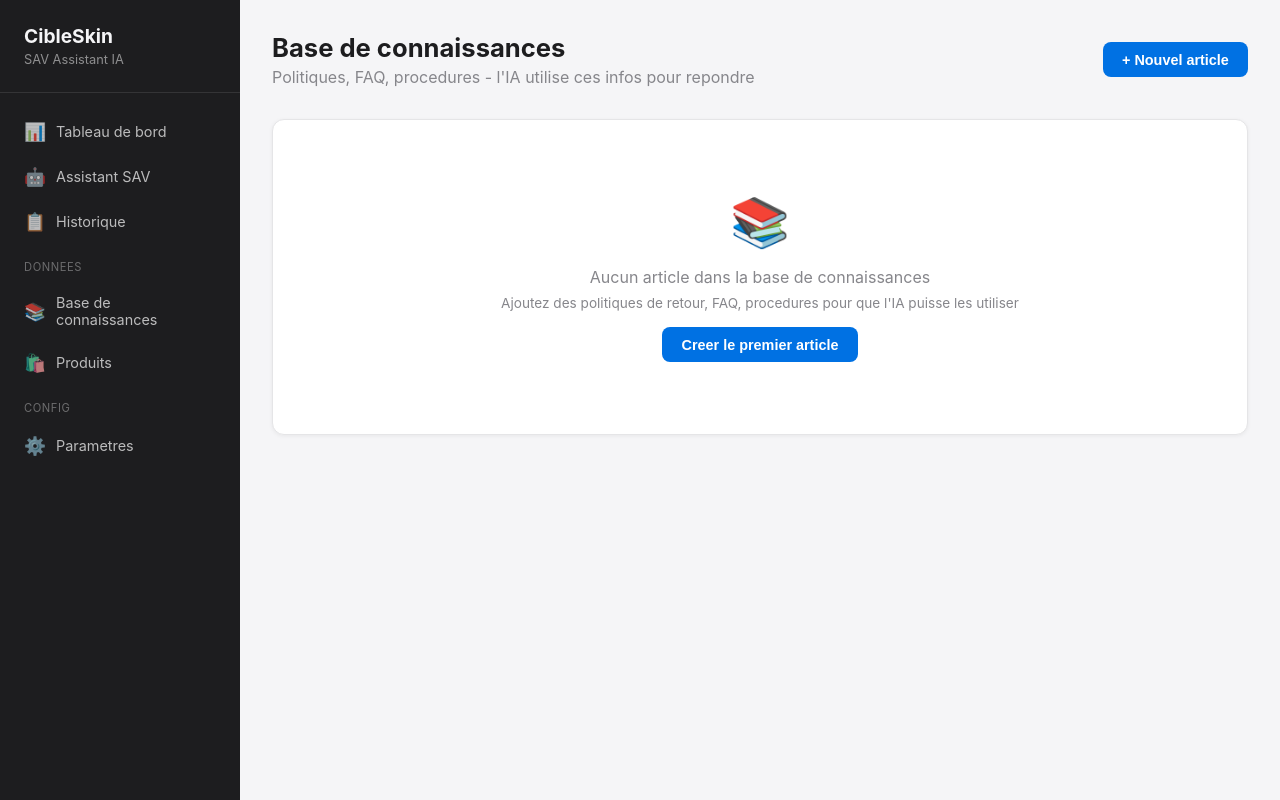
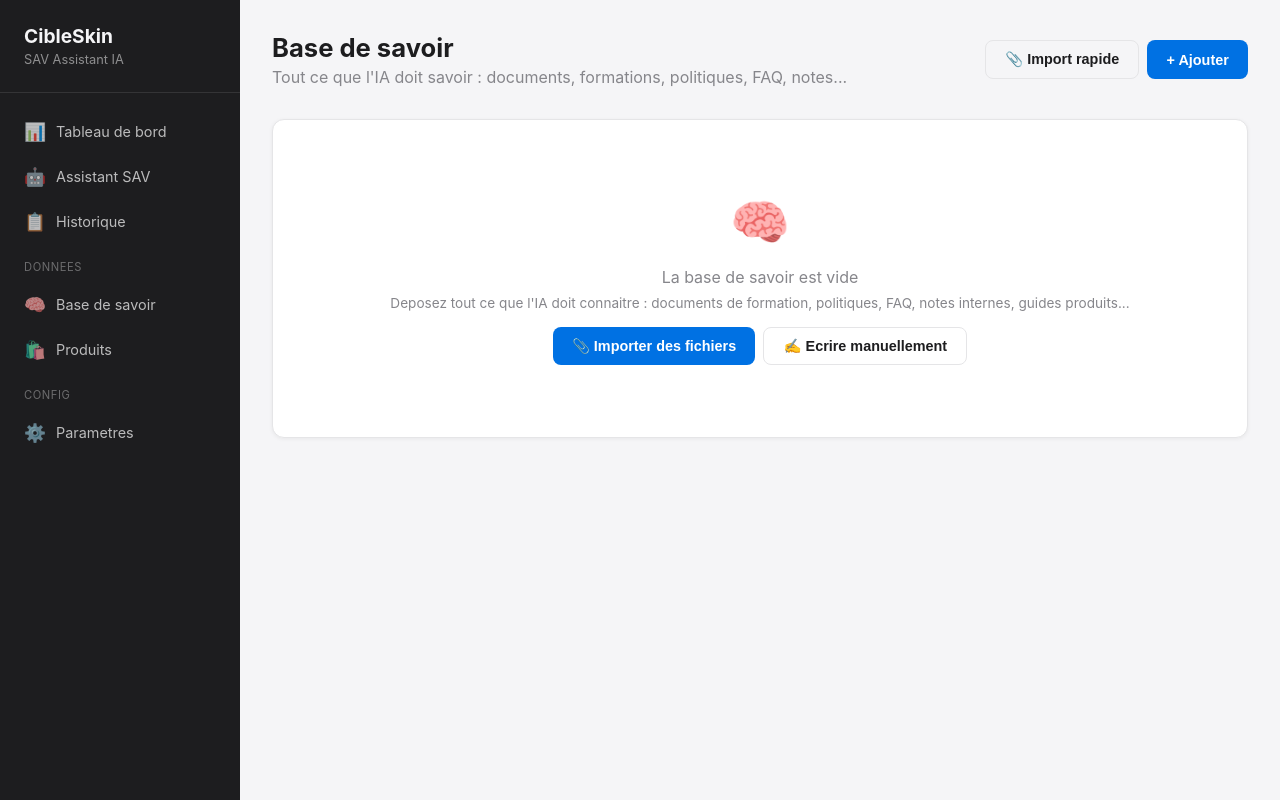
Before and after one commit to BenAbitbol/SAV-cibleskin, a Flask app: template templates/knowledge_base.html in a window 1280 px wide. Run offline with Flask 3, Linux system fonts and the light colour scheme; the template is opened without the code that fills it, so the values that code supplies are empty.

Commit message:
Redesign KB as 'Base de savoir' with quick import and drag-drop
- Rename 'Base de connaissances' to 'Base de savoir' (not just articles)
- Add 'Import rapide' button: drag-drop files anywhere, auto-creates entries
- Multi-file upload support with auto-categorization
- Broader categories: Formation, Process, Fiche produit, etc.
- Global drag-drop on page opens import zone automatically
- Cleaner empty state with dual CTA (import files / write manually)

https://claude.ai/code/session_013pPwLeTK3FDNgcPX3PizjY

```diff
--- a/templates/base.html
+++ b/templates/base.html
@@ -140,7 +140,7 @@
             </a>
             <div class="section-label">Donnees</div>
             <a href="/base-connaissances" class="{% if page == 'kb' %}active{% endif %}">
-                <span class="icon">📚</span><span>Base de connaissances</span>
+                <span class="icon">🧠</span><span>Base de savoir</span>
             </a>
             <a href="/produits" class="{% if page == 'products' %}active{% endif %}">
                 <span class="icon">🛍️</span><span>Produits</span>
--- a/templates/knowledge_base.html
+++ b/templates/knowledge_base.html
@@ -1,22 +1,36 @@
 {% extends "base.html" %}
-{% block title %}Base de connaissances{% endblock %}
+{% block title %}Base de savoir{% endblock %}
 {% block content %}
 <div class="page-header">
     <div>
-        <h1>Base de connaissances</h1>
-        <p>Politiques, FAQ, procedures - l'IA utilise ces infos pour repondre</p>
+        <h1>Base de savoir</h1>
+        <p>Tout ce que l'IA doit savoir : documents, formations, politiques, FAQ, notes...</p>
     </div>
-    <button class="btn btn-primary" onclick="openModal()">+ Nouvel article</button>
+    <div style="display: flex; gap: 0.5rem;">
+        <button class="btn btn-ghost" onclick="openQuickDrop()">📎 Import rapide</button>
+        <button class="btn btn-primary" onclick="openModal()">+ Ajouter</button>
+    </div>
 </div>
 
 {% if categories %}
 <div class="filters">
-    <a href="/base-connaissances" class="filter-btn {% if not filter_category %}active{% endif %}">Tout</a>
+    <a href="/base-connaissances" class="filter-btn {% if not filter_category %}active{% endif %}">Tout ({{ articles|length }})</a>
     {% for cat in categories %}
     <a href="/base-connaissances?category={{ cat }}" class="filter-btn {% if filter_category == cat %}active{% endif %}">{{ cat }}</a>
     {% endfor %}
 </div>
 {% endif %}
+
+<!-- Zone d'import rapide (drag & drop global) -->
+<div class="card" id="quickDropCard" style="display: none; margin-bottom: 1.5rem;">
+    <div id="quickDropZone" style="border: 2px dashed var(--primary); border-radius: 10px; padding: 2rem; text-align: center; background: #f0f7ff; cursor: pointer;" onclick="document.getElementById('quickFile').click()">
+        <div style="font-size: 2.5rem; margin-bottom: 0.5rem;">📥</div>
+        <p style="font-size: 1rem; font-weight: 600;">Glissez-deposez vos fichiers ici</p>
+        <p style="font-size: 0.85rem; color: var(--text-secondary); margin-top: 0.5rem;">PDF, TXT, CSV, PNG, JPG — le contenu sera extrait et ajoute automatiquement</p>
+    </div>
+    <input type="file" id="quickFile" accept=".pdf,.txt,.md,.csv,.png,.jpg,.jpeg,.webp" style="display:none;" onchange="quickUpload()" multiple>
+    <div id="quickStatus" style="display: none; margin-top: 0.75rem; padding: 0.6rem 0.85rem; border-radius: 8px; font-size: 0.85rem;"></div>
+</div>
 
 {% if articles %}
 <div style="display: grid; grid-template-columns: repeat(auto-fill, minmax(350px, 1fr)); gap: 1rem;">
@@ -40,57 +54,61 @@
             <a href="{{ article.file_url }}" target="_blank" class="badge" style="background:#e3f2fd; color:#1565c0; text-decoration:none;">📎 {{ article.file_name or 'Fichier joint' }}</a>
         </div>
         {% endif %}
-        <small style="color: var(--text-secondary);">Mis a jour : {{ article.updated_at[:10] }}</small>
+        <small style="color: var(--text-secondary);">{{ article.updated_at[:10] }}</small>
     </div>
     {% endfor %}
 </div>
 {% else %}
 <div class="card">
     <div class="empty-state">
-        <div class="icon">📚</div>
-        <p>Aucun article dans la base de connaissances</p>
-        <p style="margin-top: 0.5rem; font-size: 0.85rem;">Ajoutez des politiques de retour, FAQ, procedures pour que l'IA puisse les utiliser</p>
-        <button class="btn btn-primary" style="margin-top: 1rem;" onclick="openModal()">Creer le premier article</button>
+        <div class="icon">🧠</div>
+        <p>La base de savoir est vide</p>
+        <p style="margin-top: 0.5rem; font-size: 0.85rem;">Deposez tout ce que l'IA doit connaitre : documents de formation, politiques, FAQ, notes internes, guides produits...</p>
+        <div style="margin-top: 1rem; display: flex; gap: 0.5rem; justify-content: center;">
+            <button class="btn btn-primary" onclick="openQuickDrop()">📎 Importer des fichiers</button>
+            <button class="btn btn-ghost" onclick="openModal()">✍️ Ecrire manuellement</button>
+        </div>
     </div>
 </div>
 {% endif %}
 
-<!-- Modal -->
+<!-- Modal ajout/edition -->
 <div class="modal-overlay" id="modal">
     <div class="modal">
-        <h2 id="modalTitle">Nouvel article</h2>
+        <h2 id="modalTitle">Ajouter un savoir</h2>
         <input type="hidden" id="articleId">
-        <div class="form-group">
-            <label for="articleCategory">Categorie</label>
-            <select id="articleCategory">
-                <option value="Politique retours">Politique retours</option>
-                <option value="FAQ">FAQ</option>
-                <option value="Procedure">Procedure</option>
-                <option value="CGV">CGV</option>
-                <option value="Livraison">Livraison</option>
-                <option value="Garantie">Garantie</option>
-                <option value="Autre">Autre</option>
-            </select>
-        </div>
-        <div class="form-group">
-            <label for="articleTitle">Titre</label>
-            <input type="text" id="articleTitle" placeholder="Ex: Politique de retour 14 jours">
+        <div class="form-row">
+            <div class="form-group">
+                <label for="articleCategory">Type</label>
+                <select id="articleCategory">
+                    <option value="Politique">Politique (retours, garantie...)</option>
+                    <option value="FAQ">FAQ / Reponses types</option>
+                    <option value="Formation">Formation / Guide interne</option>
+                    <option value="Produit">Fiche produit / Ingredients</option>
+                    <option value="Livraison">Livraison / Transporteurs</option>
+                    <option value="CGV">CGV / Mentions legales</option>
+                    <option value="Process">Process / Procedure interne</option>
+                    <option value="Autre">Autre</option>
+                </select>
+            </div>
+            <div class="form-group">
+                <label for="articleTitle">Titre / Nom du document</label>
+                <input type="text" id="articleTitle" placeholder="Ex: Guide formation nouveaux agents">
+            </div>
         </div>
         <div class="form-group">
             <label>Importer un fichier</label>
-            <div id="dropZone" style="border: 2px dashed var(--border); border-radius: 10px; padding: 1.5rem; text-align: center; cursor: pointer; transition: all 0.2s; background: #fafafa;" onclick="document.getElementById('articleFile').click()">
-                <div style="font-size: 2rem; margin-bottom: 0.5rem;">📄</div>
-                <p style="font-size: 0.9rem; color: var(--text-secondary);">Glissez-deposez un fichier ici ou cliquez pour parcourir</p>
-                <p style="font-size: 0.75rem; color: var(--text-secondary); margin-top: 0.25rem;">PDF, TXT, CSV, PNG, JPG</p>
+            <div id="dropZone" style="border: 2px dashed var(--border); border-radius: 10px; padding: 1.25rem; text-align: center; cursor: pointer; transition: all 0.2s; background: #fafafa;" onclick="document.getElementById('articleFile').click()">
+                <p style="font-size: 0.9rem; color: var(--text-secondary);">📄 Glissez un fichier ici ou cliquez — PDF, TXT, CSV, images</p>
             </div>
             <input type="file" id="articleFile" accept=".pdf,.txt,.md,.csv,.png,.jpg,.jpeg,.webp" style="display:none;" onchange="handleFileUpload()">
-            <div id="fileStatus" style="display: none; margin-top: 0.75rem; padding: 0.6rem 0.85rem; border-radius: 8px; background: #e8f5e9; font-size: 0.85rem;"></div>
+            <div id="fileStatus" style="display: none; margin-top: 0.5rem; padding: 0.6rem 0.85rem; border-radius: 8px; font-size: 0.85rem;"></div>
             <input type="hidden" id="fileUrl">
             <input type="hidden" id="fileName">
         </div>
         <div class="form-group">
             <label for="articleContent">Contenu</label>
-            <textarea id="articleContent" style="min-height: 200px;" placeholder="Ecrivez ici ou importez un fichier ci-dessus (le texte sera extrait automatiquement des PDF/TXT)"></textarea>
+            <textarea id="articleContent" style="min-height: 200px;" placeholder="Ecrivez ou collez du contenu ici. Si vous importez un PDF ou TXT, le texte sera extrait automatiquement."></textarea>
         </div>
         <div class="modal-actions">
             <button class="btn btn-ghost" onclick="closeModal()">Annuler</button>
@@ -102,6 +120,84 @@
 
 {% block scripts %}
 <script>
+function openQuickDrop() {
+    const card = document.getElementById('quickDropCard');
+    card.style.display = card.style.display === 'none' ? 'block' : 'none';
+}
+
+async function quickUpload() {
+    const files = document.getElementById('quickFile').files;
+    const status = document.getElementById('quickStatus');
+
+    for (let i = 0; i < files.length; i++) {
+        const file = files[i];
+        status.style.display = 'block';
+        status.style.background = '#e3f2fd';
+        status.innerHTML = '⏳ Upload ' + (i+1) + '/' + files.length + ' : <strong>' + file.name + '</strong>';
+
+        const formData = new FormData();
+        formData.append('file', file);
+
+        try {
+            const res = await fetch('/api/upload', { method: 'POST', body: formData });
+            const data = await res.json();
+
+            if (data.error) {
+                status.style.background = '#ffebee';
+                status.innerHTML += ' — ❌ ' + data.error;
+                continue;
+            }
+
+            // Creer automatiquement un article avec le contenu extrait
+            const title = data.original_name.replace(/\.[^/.]+$/, '');
+            const content = data.extracted_text || '(Fichier importe : ' + data.original_name + ')';
+            const category = file.name.toLowerCase().includes('faq') ? 'FAQ'
+                : file.name.toLowerCase().includes('retour') ? 'Politique'
+                : file.name.toLowerCase().includes('formation') ? 'Formation'
+                : 'Autre';
+
+            await fetch('/api/kb', {
+                method: 'POST',
+                headers: { 'Content-Type': 'application/json' },
+                body: JSON.stringify({
+                    title, content, category,
+                    file_url: data.file_url, file_name: data.file_name,
+                }),
+            });
+        } catch (err) {
+            status.style.background = '#ffebee';
+            status.textContent = '❌ Erreur: ' + err.message;
+        }
+    }
+
+    status.style.background = '#e8f5e9';
+    status.innerHTML = '✅ ' + files.length + ' fichier(s) importe(s) avec succes';
+    setTimeout(() => location.reload(), 1000);
+}
+
+// Drag & drop global sur la page
+document.addEventListener('DOMContentLoaded', function() {
+    const body = document.body;
+    const quickCard = document.getElementById('quickDropCard');
+    const quickZone = document.getElementById('quickDropZone');
+
+    body.addEventListener('dragover', function(ev) { ev.preventDefault(); quickCard.style.display = 'block'; });
+    quickZone.addEventListener('dragleave', function() { /* keep visible */ });
+    quickZone.addEventListener('drop', function(ev) {
+        ev.preventDefault();
+        const dt = ev.dataTransfer;
+        document.getElementById('quickFile').files = dt.files;
+        quickUpload();
+    });
+    ['dragenter','dragover'].forEach(e => quickZone.addEventListener(e, function(ev) {
+        ev.preventDefault(); quickZone.style.background = '#e3f2fd';
+    }));
+    ['dragleave','drop'].forEach(e => quickZone.addEventListener(e, function(ev) {
+        ev.preventDefault(); quickZone.style.background = '#f0f7ff';
+    }));
+});
+
+// --- Modal ---
 function openModal() {
     document.getElementById('articleId').value = '';
     document.getElementById('articleTitle').value = '';
@@ -110,18 +206,21 @@ function openModal() {
     document.getElementById('fileName').value = '';
     document.getElementById('articleFile').value = '';
     document.getElementById('fileStatus').style.display = 'none';
-    document.getElementById('modalTitle').textContent = 'Nouvel article';
+    document.getElementById('modalTitle').textContent = 'Ajouter un savoir';
     document.getElementById('modal').classList.add('active');
 }
 
-async function uploadFile(file) {
+function closeModal() { document.getElementById('modal').classList.remove('active'); }
+
+async function handleFileUpload() {
+    const file = document.getElementById('articleFile').files[0];
+    if (!file) return;
     const status = document.getElementById('fileStatus');
     const dropZone = document.getElementById('dropZone');
 
     status.style.display = 'block';
     status.style.background = '#e3f2fd';
-    status.innerHTML = '⏳ Upload de <strong>' + file.name + '</strong> en cours...';
-    dropZone.style.borderColor = 'var(--primary)';
+    status.innerHTML = '⏳ Upload de <strong>' + file.name + '</strong>...';
     document.getElementById('saveBtn').disabled = true;
 
     const formData = new FormData();
@@ -131,65 +230,36 @@ async function uploadFile(file) {
         const res = await fetch('/api/upload', { method: 'POST', body: formData });
         const data = await res.json();
 
-        if (data.error) {
-            status.style.background = '#ffebee';
-            status.textContent = '❌ Erreur: ' + data.error;
-            return;
-        }
+        if (data.error) { status.style.background = '#ffebee'; status.textContent = '❌ ' + data.error; return; }
 
         document.getElementById('fileUrl').value = data.file_url;
         document.getElementById('fileName').value = data.file_name;
         status.style.background = '#e8f5e9';
-        status.innerHTML = '✅ <strong>' + data.original_name + '</strong> uploade avec succes';
+        status.innerHTML = '✅ <strong>' + data.original_name + '</strong>';
 
-        // Si du texte a ete extrait, pre-remplir le contenu
-        if (data.extracted_text) {
-            const current = document.getElementById('articleContent').value;
-            if (!current.trim()) {
-                document.getElementById('articleContent').value = data.extracted_text;
-            } else if (confirm('Du texte a ete extrait du fichier. Remplacer le contenu actuel ?')) {
-                document.getElementById('articleContent').value = data.extracted_text;
-            }
+        if (data.extracted_text && !document.getElementById('articleContent').value.trim()) {
+            document.getElementById('articleContent').value = data.extracted_text;
         }
-
-        // Auto-remplir le titre si vide
         if (!document.getElementById('articleTitle').value) {
             document.getElementById('articleTitle').value = data.original_name.replace(/\.[^/.]+$/, '');
         }
     } catch (err) {
-        status.style.background = '#ffebee';
-        status.textContent = '❌ Erreur: ' + err.message;
-    } finally {
-        dropZone.style.borderColor = '';
-        document.getElementById('saveBtn').disabled = false;
-    }
+        status.style.background = '#ffebee'; status.textContent = '❌ ' + err.message;
+    } finally { document.getElementById('saveBtn').disabled = false; }
 }
 
-async function handleFileUpload() {
-    const file = document.getElementById('articleFile').files[0];
-    if (file) uploadFile(file);
-}
-
-// Drag & drop
+// Modal drag & drop
 document.addEventListener('DOMContentLoaded', function() {
     const dz = document.getElementById('dropZone');
     if (!dz) return;
-    ['dragenter','dragover'].forEach(e => dz.addEventListener(e, function(ev) {
-        ev.preventDefault(); dz.style.borderColor = 'var(--primary)'; dz.style.background = '#f0f7ff';
-    }));
-    ['dragleave','drop'].forEach(e => dz.addEventListener(e, function(ev) {
-        ev.preventDefault(); dz.style.borderColor = ''; dz.style.background = '#fafafa';
-    }));
+    ['dragenter','dragover'].forEach(e => dz.addEventListener(e, function(ev) { ev.preventDefault(); dz.style.borderColor = 'var(--primary)'; dz.style.background = '#f0f7ff'; }));
+    ['dragleave','drop'].forEach(e => dz.addEventListener(e, function(ev) { ev.preventDefault(); dz.style.borderColor = ''; dz.style.background = '#fafafa'; }));
     dz.addEventListener('drop', function(ev) {
         ev.preventDefault();
         const file = ev.dataTransfer.files[0];
-        if (file) uploadFile(file);
+        if (file) { document.getElementById('articleFile').files = ev.dataTransfer.files; handleFileUpload(); }
     });
 });
-
-function closeModal() {
-    document.getElementById('modal').classList.remove('active');
-}
 
 async function editArticle(id) {
     const res = await fetch(`/api/kb/${id}`);
@@ -198,7 +268,7 @@ async function editArticle(id) {
     document.getElementById('articleCategory').value = article.category;
     document.getElementById('articleTitle').value = article.title;
     document.getElementById('articleContent').value = article.content;
-    document.getElementById('modalTitle').textContent = 'Modifier l\'article';
+    document.getElementById('modalTitle').textContent = 'Modifier';
     document.getElementById('modal').classList.add('active');
 }
 
@@ -213,16 +283,12 @@ async function saveArticle() {
     };
     if (!data.title || !data.content) { alert('Titre et contenu requis'); return; }
     if (id) data.id = parseInt(id);
-
-    await fetch('/api/kb', {
-        method: 'POST', headers: { 'Content-Type': 'application/json' },
-        body: JSON.stringify(data),
-    });
+    await fetch('/api/kb', { method: 'POST', headers: { 'Content-Type': 'application/json' }, body: JSON.stringify(data) });
     location.reload();
 }
 
 async function deleteArticle(id) {
-    if (!confirm('Supprimer cet article ?')) return;
+    if (!confirm('Supprimer ce document ?')) return;
     await fetch(`/api/kb/${id}`, { method: 'DELETE' });
     location.reload();
 }
```
